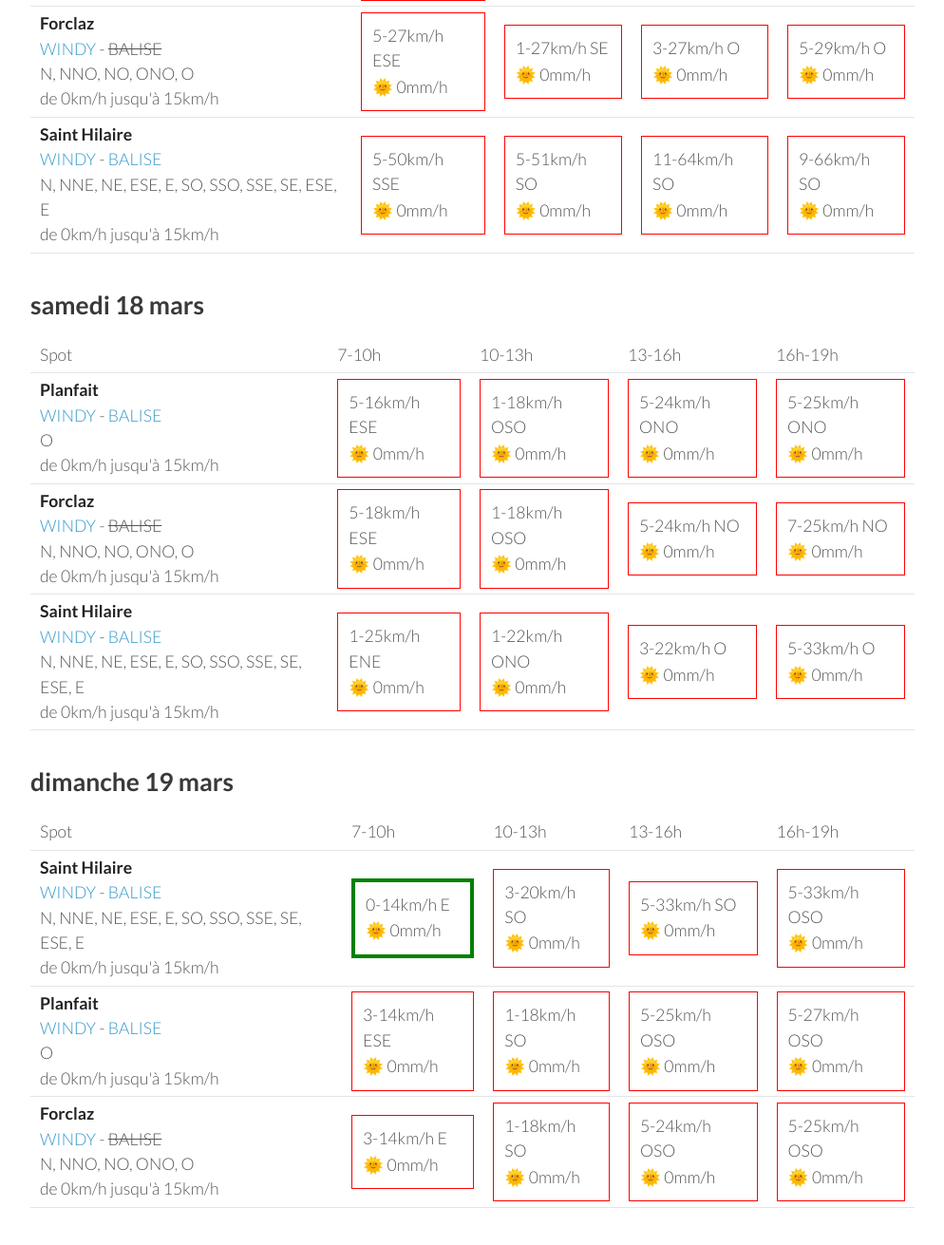
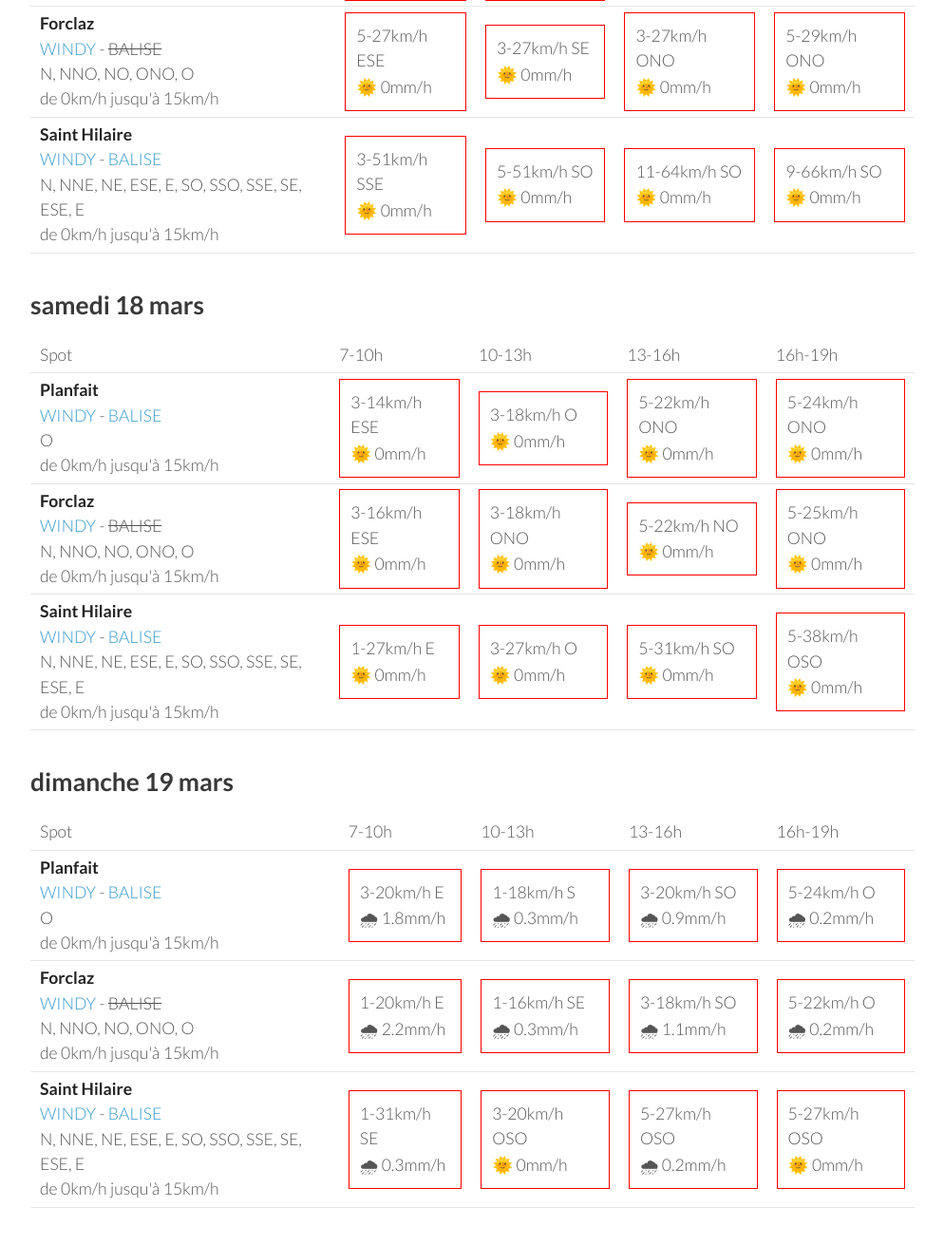
Before and after one commit to parapente-dans-le-nord/parapente-dans-le-nord.github.io, a Jekyll site: the page built from alpes_nord.markdown, in a window 1280 px wide and 1400 px high, scrolled down 1962 px. Shown: the top 1311 px of the window at 95% size, without its empty margins (26-1020 px from the left). Built offline with Jekyll 4.4.1, drawn with Linux system fonts in a browser that asks for light colours; some of the changed text lies outside the part shown.

Commit message:
update index.markdown

```diff
--- a/alpes_nord.markdown
+++ b/alpes_nord.markdown
@@ -114,9 +114,9 @@ page mise à jour le mardi 14 mars 19:25
         <td><strong>Saint Hilaire</strong><br><a href="https://windy.com/45.307/5.888?45.087,5.889,9,m:eUFagkX">WINDY</a> - <span class=""><a href="http://www.balisemeteo.com/balise.php?idBalise=61">BALISE</a> </span><br> <span class="vent-favorable">N, NNE, NE, ESE, E, SO, SSO, SSE, SE, ESE, E</span><br><span class="force-vent">de 0km/h jusqu'à 15km/h</span> </td>
 
             <td><div class="flyable"><p>1-1km/h NNE</p><p>🌞 0mm/h</p></div></td>
-            <td><div class="not-flyable"><p>3-18km/h SO</p><p>🌞 0mm/h</p></div></td>
-            <td><div class="not-flyable"><p>5-29km/h SSO</p><p>🌞 0mm/h</p></div></td>
-            <td><div class="not-flyable"><p>7-37km/h SSO</p><p>🌞 0mm/h</p></div></td>
+            <td><div class="not-flyable"><p>3-20km/h SO</p><p>🌞 0mm/h</p></div></td>
+            <td><div class="not-flyable"><p>5-31km/h SSO</p><p>🌞 0mm/h</p></div></td>
+            <td><div class="not-flyable"><p>7-40km/h SSO</p><p>🌞 0mm/h</p></div></td>
 
 
     </tr>
@@ -126,7 +126,7 @@ page mise à jour le mardi 14 mars 19:25
             <td><div class="not-flyable"><p>1-5km/h ESE</p><p>🌞 0mm/h</p></div></td>
             <td><div class="not-flyable"><p>1-18km/h S</p><p>🌞 0mm/h</p></div></td>
             <td><div class="not-flyable"><p>3-18km/h OSO</p><p>🌞 0mm/h</p></div></td>
-            <td><div class="not-flyable"><p>3-20km/h SSE</p><p>🌞 0mm/h</p></div></td>
+            <td><div class="not-flyable"><p>3-18km/h SSO</p><p>🌞 0mm/h</p></div></td>
 
 
     </tr>
@@ -134,9 +134,9 @@ page mise à jour le mardi 14 mars 19:25
         <td><strong>Forclaz</strong><br><a href="https://windy.com/45.814/6.247?45.375,6.246,8,m:eVwaglz">WINDY</a> - <span class="no-balise"> BALISE </span><br> <span class="vent-favorable">N, NNO, NO, ONO, O</span><br><span class="force-vent">de 0km/h jusqu'à 15km/h</span> </td>
 
             <td><div class="not-flyable"><p>3-9km/h ENE</p><p>🌞 0mm/h</p></div></td>
-            <td><div class="not-flyable"><p>3-20km/h S</p><p>🌞 0mm/h</p></div></td>
+            <td><div class="not-flyable"><p>1-22km/h SSE</p><p>🌞 0mm/h</p></div></td>
             <td><div class="not-flyable"><p>1-18km/h O</p><p>🌞 0mm/h</p></div></td>
-            <td><div class="not-flyable"><p>3-20km/h SSE</p><p>🌞 0mm/h</p></div></td>
+            <td><div class="not-flyable"><p>1-18km/h S</p><p>🌞 0mm/h</p></div></td>
 
 
     </tr>
@@ -160,9 +160,9 @@ page mise à jour le mardi 14 mars 19:25
         <td><strong>Planfait</strong><br><a href="https://windy.com/45.853/6.223?45.415,6.223,8">WINDY</a> - <span class=""><a href="https://www.openwindmap.org/PP496">BALISE</a> </span><br> <span class="vent-favorable">O</span><br><span class="force-vent">de 0km/h jusqu'à 15km/h</span> </td>
 
             <td><div class="not-flyable"><p>5-27km/h ESE</p><p>🌞 0mm/h</p></div></td>
-            <td><div class="not-flyable"><p>3-27km/h S</p><p>🌞 0mm/h</p></div></td>
+            <td><div class="not-flyable"><p>3-29km/h SSE</p><p>🌞 0mm/h</p></div></td>
             <td><div class="not-flyable"><p>5-27km/h O</p><p>🌞 0mm/h</p></div></td>
-            <td><div class="not-flyable"><p>5-29km/h O</p><p>🌞 0mm/h</p></div></td>
+            <td><div class="not-flyable"><p>5-27km/h O</p><p>🌞 0mm/h</p></div></td>
 
 
     </tr>
@@ -170,16 +170,16 @@ page mise à jour le mardi 14 mars 19:25
         <td><strong>Forclaz</strong><br><a href="https://windy.com/45.814/6.247?45.375,6.246,8,m:eVwaglz">WINDY</a> - <span class="no-balise"> BALISE </span><br> <span class="vent-favorable">N, NNO, NO, ONO, O</span><br><span class="force-vent">de 0km/h jusqu'à 15km/h</span> </td>
 
             <td><div class="not-flyable"><p>5-27km/h ESE</p><p>🌞 0mm/h</p></div></td>
-            <td><div class="not-flyable"><p>1-27km/h SE</p><p>🌞 0mm/h</p></div></td>
-            <td><div class="not-flyable"><p>3-27km/h O</p><p>🌞 0mm/h</p></div></td>
-            <td><div class="not-flyable"><p>5-29km/h O</p><p>🌞 0mm/h</p></div></td>
+            <td><div class="not-flyable"><p>3-27km/h SE</p><p>🌞 0mm/h</p></div></td>
+            <td><div class="not-flyable"><p>3-27km/h ONO</p><p>🌞 0mm/h</p></div></td>
+            <td><div class="not-flyable"><p>5-29km/h ONO</p><p>🌞 0mm/h</p></div></td>
 
 
     </tr>
 <tr>
         <td><strong>Saint Hilaire</strong><br><a href="https://windy.com/45.307/5.888?45.087,5.889,9,m:eUFagkX">WINDY</a> - <span class=""><a href="http://www.balisemeteo.com/balise.php?idBalise=61">BALISE</a> </span><br> <span class="vent-favorable">N, NNE, NE, ESE, E, SO, SSO, SSE, SE, ESE, E</span><br><span class="force-vent">de 0km/h jusqu'à 15km/h</span> </td>
 
-            <td><div class="not-flyable"><p>5-50km/h SSE</p><p>🌞 0mm/h</p></div></td>
+            <td><div class="not-flyable"><p>3-51km/h SSE</p><p>🌞 0mm/h</p></div></td>
             <td><div class="not-flyable"><p>5-51km/h SO</p><p>🌞 0mm/h</p></div></td>
             <td><div class="not-flyable"><p>11-64km/h SO</p><p>🌞 0mm/h</p></div></td>
             <td><div class="not-flyable"><p>9-66km/h SO</p><p>🌞 0mm/h</p></div></td>
@@ -205,30 +205,30 @@ page mise à jour le mardi 14 mars 19:25
 <tr>
         <td><strong>Planfait</strong><br><a href="https://windy.com/45.853/6.223?45.415,6.223,8">WINDY</a> - <span class=""><a href="https://www.openwindmap.org/PP496">BALISE</a> </span><br> <span class="vent-favorable">O</span><br><span class="force-vent">de 0km/h jusqu'à 15km/h</span> </td>
 
-            <td><div class="not-flyable"><p>5-16km/h ESE</p><p>🌞 0mm/h</p></div></td>
-            <td><div class="not-flyable"><p>1-18km/h OSO</p><p>🌞 0mm/h</p></div></td>
+            <td><div class="not-flyable"><p>3-14km/h ESE</p><p>🌞 0mm/h</p></div></td>
+            <td><div class="not-flyable"><p>3-18km/h O</p><p>🌞 0mm/h</p></div></td>
+            <td><div class="not-flyable"><p>5-22km/h ONO</p><p>🌞 0mm/h</p></div></td>
             <td><div class="not-flyable"><p>5-24km/h ONO</p><p>🌞 0mm/h</p></div></td>
-            <td><div class="not-flyable"><p>5-25km/h ONO</p><p>🌞 0mm/h</p></div></td>
 
 
     </tr>
 <tr>
         <td><strong>Forclaz</strong><br><a href="https://windy.com/45.814/6.247?45.375,6.246,8,m:eVwaglz">WINDY</a> - <span class="no-balise"> BALISE </span><br> <span class="vent-favorable">N, NNO, NO, ONO, O</span><br><span class="force-vent">de 0km/h jusqu'à 15km/h</span> </td>
 
-            <td><div class="not-flyable"><p>5-18km/h ESE</p><p>🌞 0mm/h</p></div></td>
-            <td><div class="not-flyable"><p>1-18km/h OSO</p><p>🌞 0mm/h</p></div></td>
-            <td><div class="not-flyable"><p>5-24km/h NO</p><p>🌞 0mm/h</p></div></td>
-            <td><div class="not-flyable"><p>7-25km/h NO</p><p>🌞 0mm/h</p></div></td>
+            <td><div class="not-flyable"><p>3-16km/h ESE</p><p>🌞 0mm/h</p></div></td>
+            <td><div class="not-flyable"><p>3-18km/h ONO</p><p>🌞 0mm/h</p></div></td>
+            <td><div class="not-flyable"><p>5-22km/h NO</p><p>🌞 0mm/h</p></div></td>
+            <td><div class="not-flyable"><p>5-25km/h ONO</p><p>🌞 0mm/h</p></div></td>
 
 
     </tr>
 <tr>
         <td><strong>Saint Hilaire</strong><br><a href="https://windy.com/45.307/5.888?45.087,5.889,9,m:eUFagkX">WINDY</a> - <span class=""><a href="http://www.balisemeteo.com/balise.php?idBalise=61">BALISE</a> </span><br> <span class="vent-favorable">N, NNE, NE, ESE, E, SO, SSO, SSE, SE, ESE, E</span><br><span class="force-vent">de 0km/h jusqu'à 15km/h</span> </td>
 
-            <td><div class="not-flyable"><p>1-25km/h ENE</p><p>🌞 0mm/h</p></div></td>
-            <td><div class="not-flyable"><p>1-22km/h ONO</p><p>🌞 0mm/h</p></div></td>
-            <td><div class="not-flyable"><p>3-22km/h O</p><p>🌞 0mm/h</p></div></td>
-            <td><div class="not-flyable"><p>5-33km/h O</p><p>🌞 0mm/h</p></div></td>
+            <td><div class="not-flyable"><p>1-27km/h E</p><p>🌞 0mm/h</p></div></td>
+            <td><div class="not-flyable"><p>3-27km/h O</p><p>🌞 0mm/h</p></div></td>
+            <td><div class="not-flyable"><p>5-31km/h SO</p><p>🌞 0mm/h</p></div></td>
+            <td><div class="not-flyable"><p>5-38km/h OSO</p><p>🌞 0mm/h</p></div></td>
 
 
     </tr>
@@ -249,32 +249,32 @@ page mise à jour le mardi 14 mars 19:25
       <td>16h-19h</td>
     </tr>
 <tr>
-        <td><strong>Saint Hilaire</strong><br><a href="https://windy.com/45.307/5.888?45.087,5.889,9,m:eUFagkX">WINDY</a> - <span class=""><a href="http://www.balisemeteo.com/balise.php?idBalise=61">BALISE</a> </span><br> <span class="vent-favorable">N, NNE, NE, ESE, E, SO, SSO, SSE, SE, ESE, E</span><br><span class="force-vent">de 0km/h jusqu'à 15km/h</span> </td>
-
-            <td><div class="flyable"><p>0-14km/h E</p><p>🌞 0mm/h</p></div></td>
-            <td><div class="not-flyable"><p>3-20km/h SO</p><p>🌞 0mm/h</p></div></td>
-            <td><div class="not-flyable"><p>5-33km/h SO</p><p>🌞 0mm/h</p></div></td>
-            <td><div class="not-flyable"><p>5-33km/h OSO</p><p>🌞 0mm/h</p></div></td>
-
-
-    </tr>
-<tr>
         <td><strong>Planfait</strong><br><a href="https://windy.com/45.853/6.223?45.415,6.223,8">WINDY</a> - <span class=""><a href="https://www.openwindmap.org/PP496">BALISE</a> </span><br> <span class="vent-favorable">O</span><br><span class="force-vent">de 0km/h jusqu'à 15km/h</span> </td>
 
-            <td><div class="not-flyable"><p>3-14km/h ESE</p><p>🌞 0mm/h</p></div></td>
-            <td><div class="not-flyable"><p>1-18km/h SO</p><p>🌞 0mm/h</p></div></td>
-            <td><div class="not-flyable"><p>5-25km/h OSO</p><p>🌞 0mm/h</p></div></td>
-            <td><div class="not-flyable"><p>5-27km/h OSO</p><p>🌞 0mm/h</p></div></td>
+            <td><div class="not-flyable"><p>3-20km/h E</p><p>🌧 1.8mm/h</p></div></td>
+            <td><div class="not-flyable"><p>1-18km/h S</p><p>🌧 0.3mm/h</p></div></td>
+            <td><div class="not-flyable"><p>3-20km/h SO</p><p>🌧 0.9mm/h</p></div></td>
+            <td><div class="not-flyable"><p>5-24km/h O</p><p>🌧 0.2mm/h</p></div></td>
 
 
     </tr>
 <tr>
         <td><strong>Forclaz</strong><br><a href="https://windy.com/45.814/6.247?45.375,6.246,8,m:eVwaglz">WINDY</a> - <span class="no-balise"> BALISE </span><br> <span class="vent-favorable">N, NNO, NO, ONO, O</span><br><span class="force-vent">de 0km/h jusqu'à 15km/h</span> </td>
 
-            <td><div class="not-flyable"><p>3-14km/h E</p><p>🌞 0mm/h</p></div></td>
-            <td><div class="not-flyable"><p>1-18km/h SO</p><p>🌞 0mm/h</p></div></td>
-            <td><div class="not-flyable"><p>5-24km/h OSO</p><p>🌞 0mm/h</p></div></td>
-            <td><div class="not-flyable"><p>5-25km/h OSO</p><p>🌞 0mm/h</p></div></td>
+            <td><div class="not-flyable"><p>1-20km/h E</p><p>🌧 2.2mm/h</p></div></td>
+            <td><div class="not-flyable"><p>1-16km/h SE</p><p>🌧 0.3mm/h</p></div></td>
+            <td><div class="not-flyable"><p>3-18km/h SO</p><p>🌧 1.1mm/h</p></div></td>
+            <td><div class="not-flyable"><p>5-22km/h O</p><p>🌧 0.2mm/h</p></div></td>
+
+
+    </tr>
+<tr>
+        <td><strong>Saint Hilaire</strong><br><a href="https://windy.com/45.307/5.888?45.087,5.889,9,m:eUFagkX">WINDY</a> - <span class=""><a href="http://www.balisemeteo.com/balise.php?idBalise=61">BALISE</a> </span><br> <span class="vent-favorable">N, NNE, NE, ESE, E, SO, SSO, SSE, SE, ESE, E</span><br><span class="force-vent">de 0km/h jusqu'à 15km/h</span> </td>
+
+            <td><div class="not-flyable"><p>1-31km/h SE</p><p>🌧 0.3mm/h</p></div></td>
+            <td><div class="not-flyable"><p>3-20km/h OSO</p><p>🌞 0mm/h</p></div></td>
+            <td><div class="not-flyable"><p>5-27km/h OSO</p><p>🌧 0.2mm/h</p></div></td>
+            <td><div class="not-flyable"><p>5-27km/h OSO</p><p>🌞 0mm/h</p></div></td>
 
 
     </tr>
```
Also changed, not shown: other parts of alpes_nord.markdown (+1 -1 lines).
